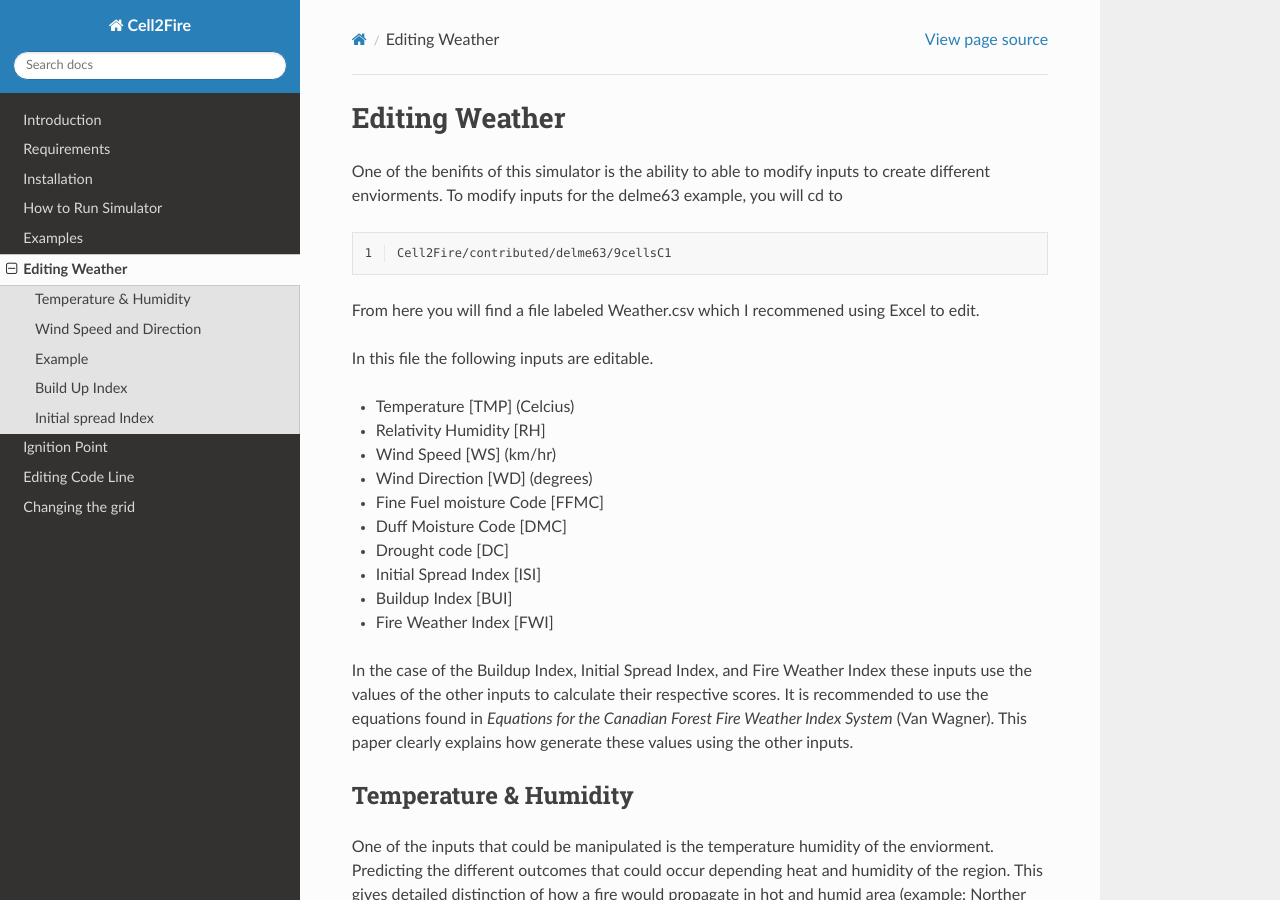
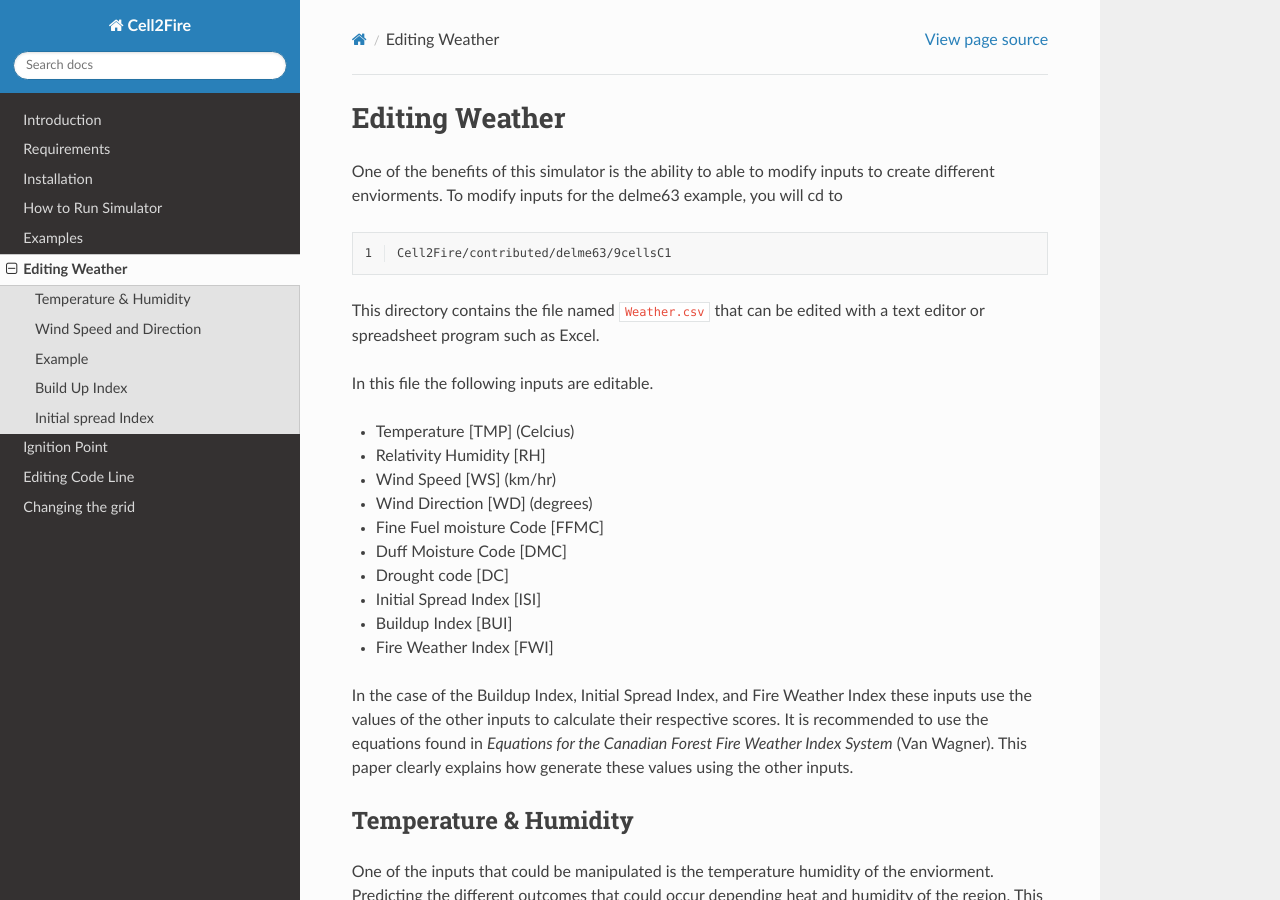
Before and after one commit to cell2fire/Cell2Fire, a Sphinx documentation site: the page built from docsrc/source/rstfiles/Editing.rst, in a window 1280 px wide and 900 px high. Built offline with Sphinx 7.4.7 and the Read the Docs theme 2.0.0, drawn with Linux system fonts in a browser that asks for light colours.

Commit message:
Change a sentence about editing weather

```diff
--- a/docsrc/source/rstfiles/Editing.rst
+++ b/docsrc/source/rstfiles/Editing.rst
@@ -2,7 +2,7 @@
 Editing Weather
 ===============
 
-One of the benifits of this simulator is the ability to able to modify inputs to create different enviorments.
+One of the benefits of this simulator is the ability to able to modify inputs to create different enviorments.
 To modify inputs for the delme63 example, you will cd to
 
 .. code-block:: html
@@ -10,7 +10,9 @@ To modify inputs for the delme63 example, you will cd to
 
    Cell2Fire/contributed/delme63/9cellsC1
 
-From here you will find a file labeled Weather.csv which I recommened using Excel to edit.
+This directory contains the file named ``Weather.csv`` that can be edited
+with a text editor or spreadsheet program such as Excel.
+
 
 In this file the following inputs are editable.
 
```
